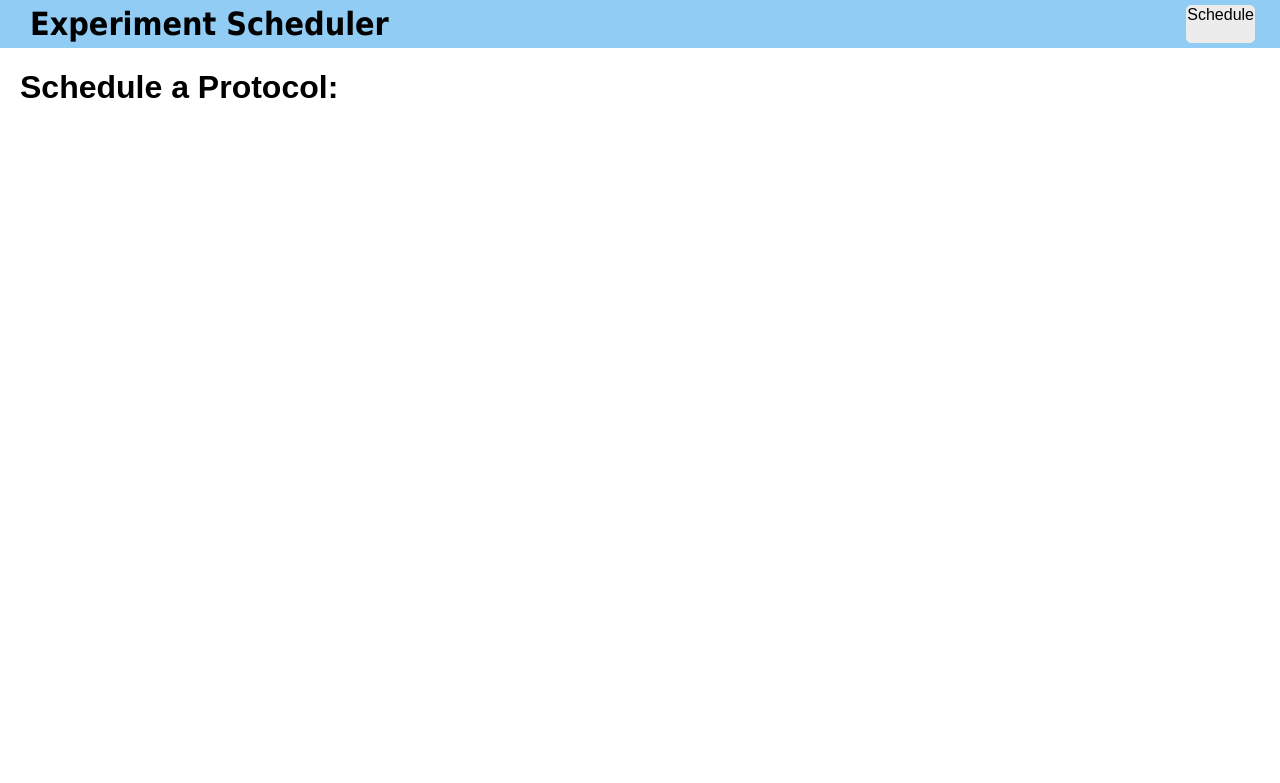
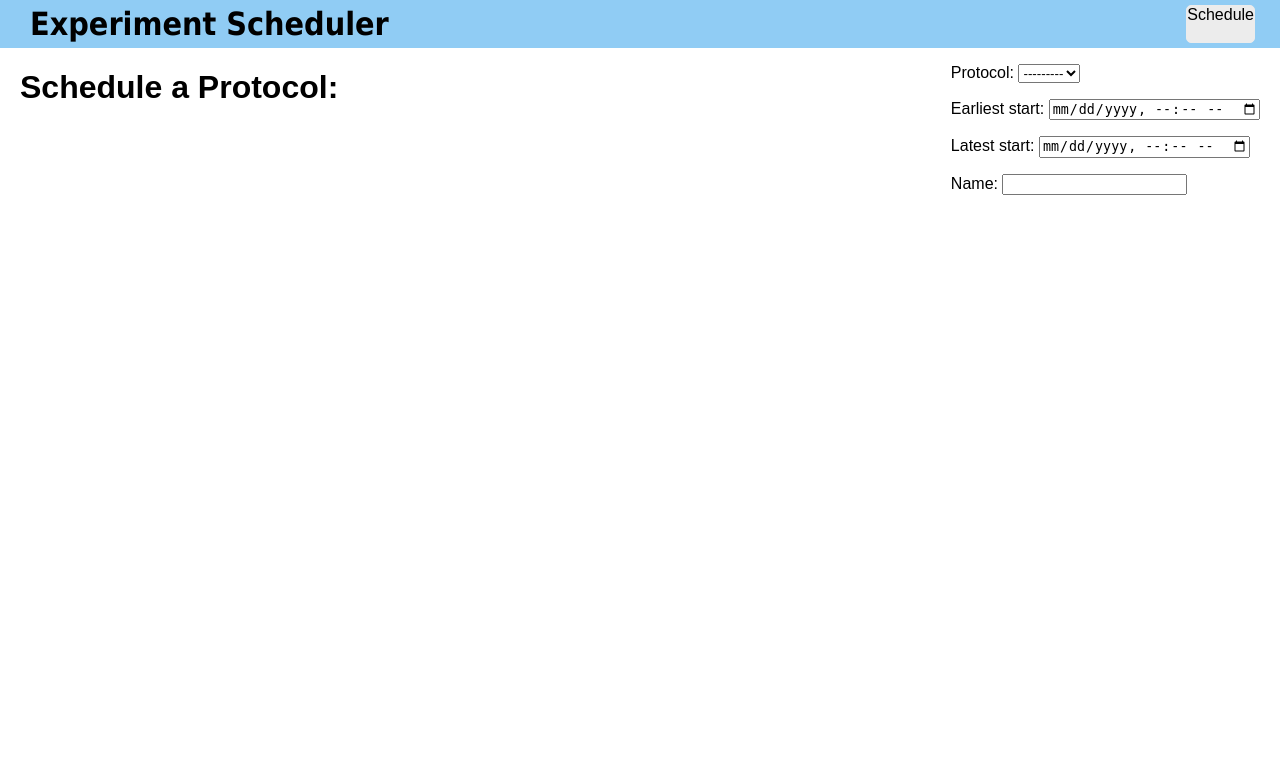
Before and after one commit to jmattick/experiment_planner, a Django app: page /protocols/scheduler/ in a window 1280 px wide. Shown: the top 783 px of the page. Run offline with Django 3.2, Linux system fonts and the light colour scheme; data that the repository does not hold is empty.

Commit message:
add scheduler form

```diff
--- a/protocols/forms.py
+++ b/protocols/forms.py
@@ -1,5 +1,5 @@
 from django.forms import ModelForm, DateInput
-from .models import Event
+from .models import Event, Experiment
 
 
 class EventForm(ModelForm):
@@ -13,3 +13,18 @@ class EventForm(ModelForm):
         def __init__(self, *args, **kwargs):
             super(EventForm, self).__init__(*args, **kwargs)
             self.fields['start_time'].input_formats = ('%Y-%m-%d',)
+
+
+class ExperimentForm(ModelForm):
+    class Meta:
+        model = Experiment
+        widgets = {
+            'earliest_start': DateInput(attrs={'type': 'datetime-local'}, format='%Y-%m-%d'),
+            'latest_start': DateInput(attrs={'type': 'datetime-local'}, format='%Y-%m-%d')
+        }
+        fields = '__all__'
+
+        def __init__(self, *args, **kwargs):
+            super(ExperimentForm, self).__init__(*args, **kwargs)
+            self.fields['earliest_start'].input_formats = ('%Y-%m-%d',),
+            self.fields['latest_start'].input_formats = ('%Y-%m-%d',)
--- a/protocols/models.py
+++ b/protocols/models.py
@@ -2,7 +2,7 @@ from django.db import models
 from django.urls import reverse
 from django.utils import timezone
 import datetime
-from datetime import date
+from datetime import date, timedelta
 from .Protocol import ProtocolLinkedList, RSDStep, SDStep, TDStep
 
 
@@ -55,3 +55,10 @@ class Event(models.Model):
     def get_html_url(self):
         url = reverse('protocols:event_edit', args=(self.id,))
         return f'<a href="{url}">{self.title}</a>'
+
+
+class Experiment(models.Model):
+    protocol = models.ForeignKey(Protocol, on_delete=models.CASCADE)
+    earliest_start = models.DateTimeField(default=timezone.now())
+    latest_start = models.DateTimeField(default=timezone.now() + timedelta(days=14))
+    name = models.CharField(max_length=200)
--- a/protocols/templates/protocols/scheduler.html
+++ b/protocols/templates/protocols/scheduler.html
@@ -1,5 +1,6 @@
 {% include "./header.html" %}
 <div class = "main">
     <h1>Schedule a Protocol:</h1>
+    <form>{{form.as_p}}</form>
 </div>
 {% include "./footer.html" %}
--- a/protocols/views.py
+++ b/protocols/views.py
@@ -5,7 +5,7 @@ from django.shortcuts import get_object_or_404, render
 from django.http import HttpResponse
 from django.views.generic import ListView
 from .Protocol import ProtocolLinkedList, RSDStep, SDStep, TDStep
-from .forms import EventForm
+from .forms import EventForm, ExperimentForm
 from .models import Event, Protocol, Step
 
 from .utils import Calendar
@@ -65,8 +65,12 @@ def event(request, event_id):
 
 
 def scheduler(request):
+    form = ExperimentForm()
     template_name = 'protocols/scheduler.html'
-    return render(request, template_name)
+    context = {
+        'form': form
+    }
+    return render(request, template_name, context)
 
 
 def index(request):
```
